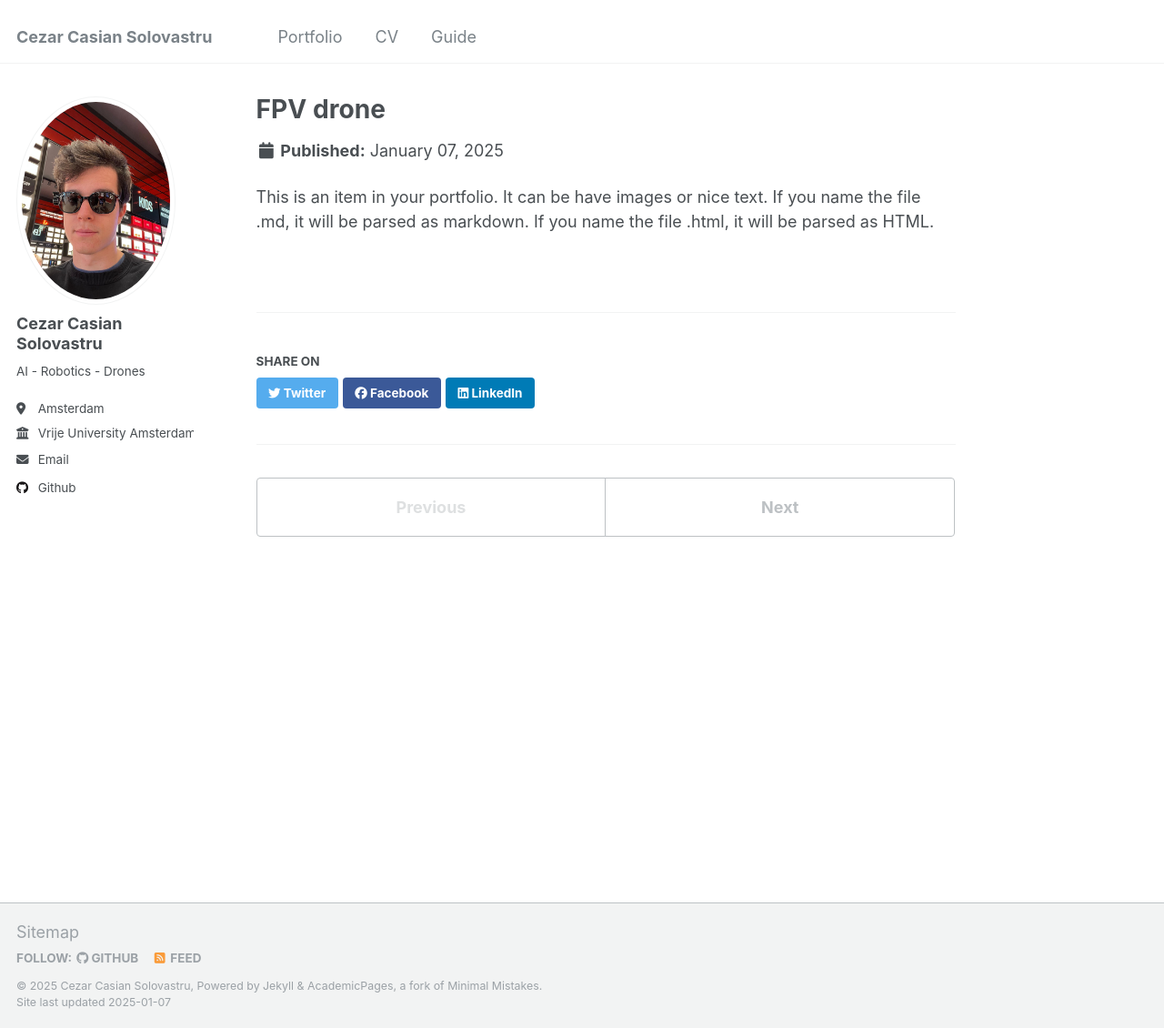
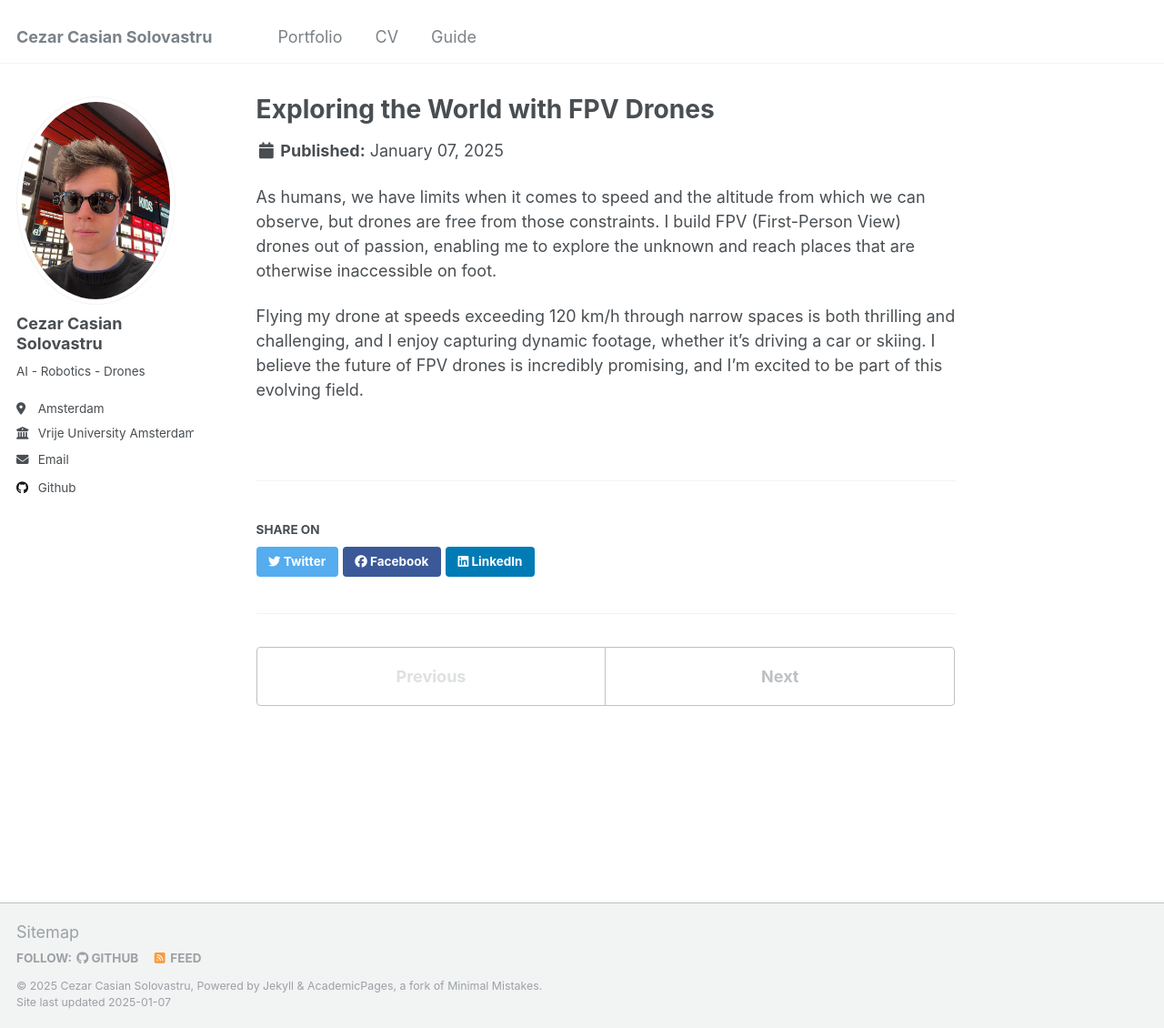
Before and after one commit to cezarsolo1/cezarsolo1.github.io, a Jekyll site: the page built from _portfolio/portfolio-1.md, in a window 1280 px wide and 1130 px high. Shown: the whole window at 91% size. Built offline with Jekyll 4.4.1, drawn with Linux system fonts in a browser that asks for light colours.

Commit message:
Update portfolio-1.md

```diff
--- a/_portfolio/portfolio-1.md
+++ b/_portfolio/portfolio-1.md
@@ -1,7 +1,9 @@
 ---
-title: "FPV drone"
-excerpt: "Short description of portfolio item number 1<br/><img src='/images/fpv.jpeg'>"
+title: "Exploring the World with FPV Drones"
+excerpt: " Imagine seeing yourself from above—once impossible, but no longer. I build First Person View (FPV) drones to provide a fresh perspective, exploring new heights and angles.<br/><img src='/images/fpv.jpeg'>"
 collection: portfolio
 ---
 
-This is an item in your portfolio. It can be have images or nice text. If you name the file .md, it will be parsed as markdown. If you name the file .html, it will be parsed as HTML.
+As humans, we have limits when it comes to speed and the altitude from which we can observe, but drones are free from those constraints. I build FPV (First-Person View) drones out of passion, enabling me to explore the unknown and reach places that are otherwise inaccessible on foot.
+
+Flying my drone at speeds exceeding 120 km/h through narrow spaces is both thrilling and challenging, and I enjoy capturing dynamic footage, whether it’s driving a car or skiing. I believe the future of FPV drones is incredibly promising, and I'm excited to be part of this evolving field.
```
